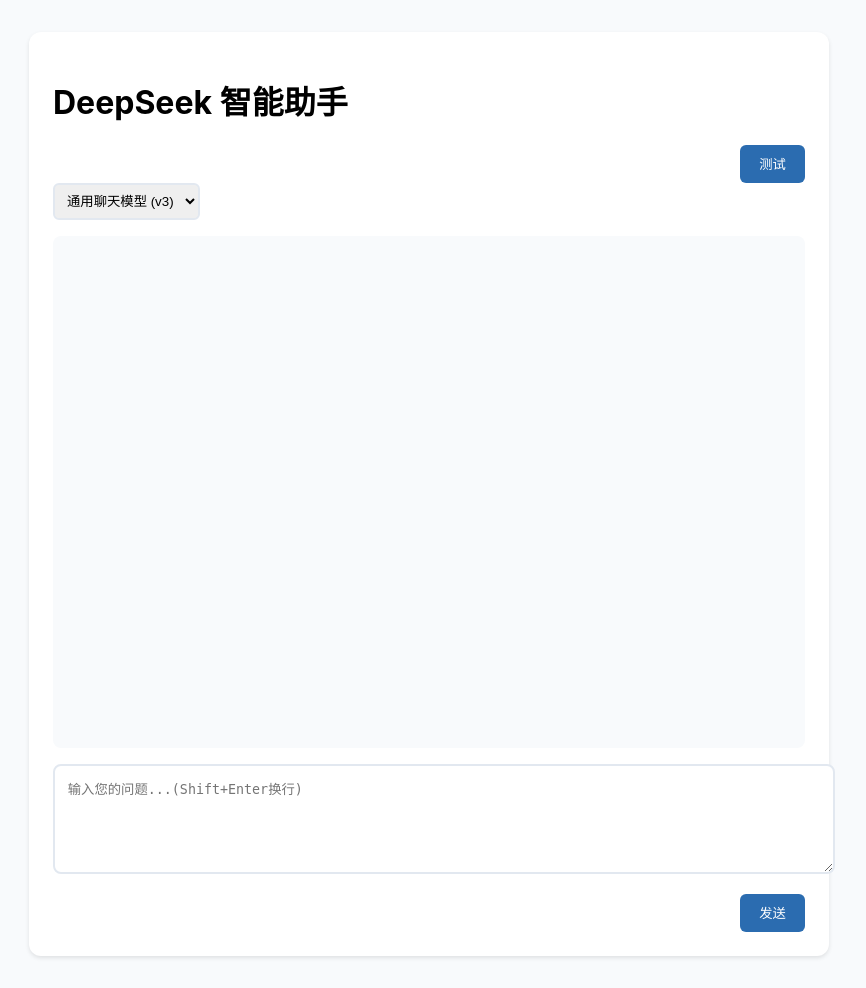
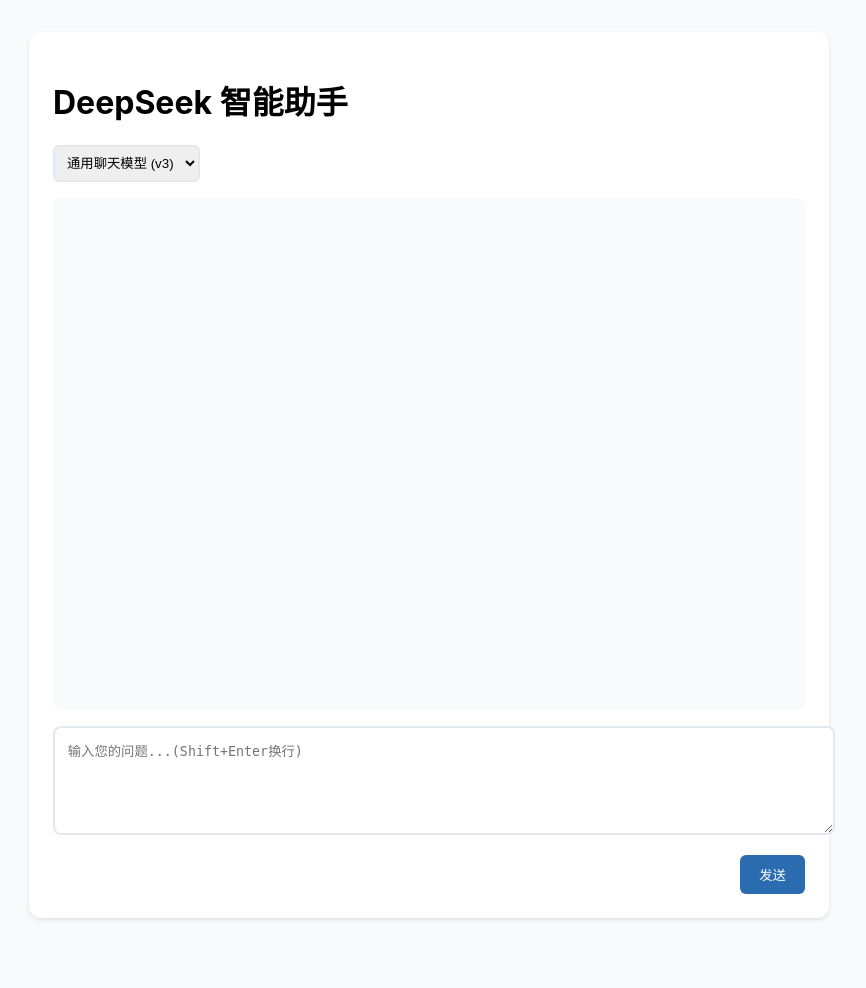
Before and after one commit to DangHuengZing/ai-chatbot, a Django app: page /stream_chat/ in a window 1280 px wide. Shown: the whole page, without its empty margins (211-1077 px from the left). After the commit the page ends 920 px from the top, so only its background shows below. Run offline with Django 5.2, Linux system fonts and the light colour scheme; some libraries are stand-ins or nearby versions.

Commit message:
Update stream_chat.html

```diff
--- a/ai_api/templates/ai_api/stream_chat.html
+++ b/ai_api/templates/ai_api/stream_chat.html
@@ -70,10 +70,6 @@
 <body>
   <div id="chat-container">
     <h1>DeepSeek 智能助手</h1>
-
-    <div style="text-align: right;">
-      <button onclick="window.location.reload()">测试</button>
-    </div>
 
     <select class="model-selector" id="model-select">
       <option value="v3">通用聊天模型 (v3)</option>
```
